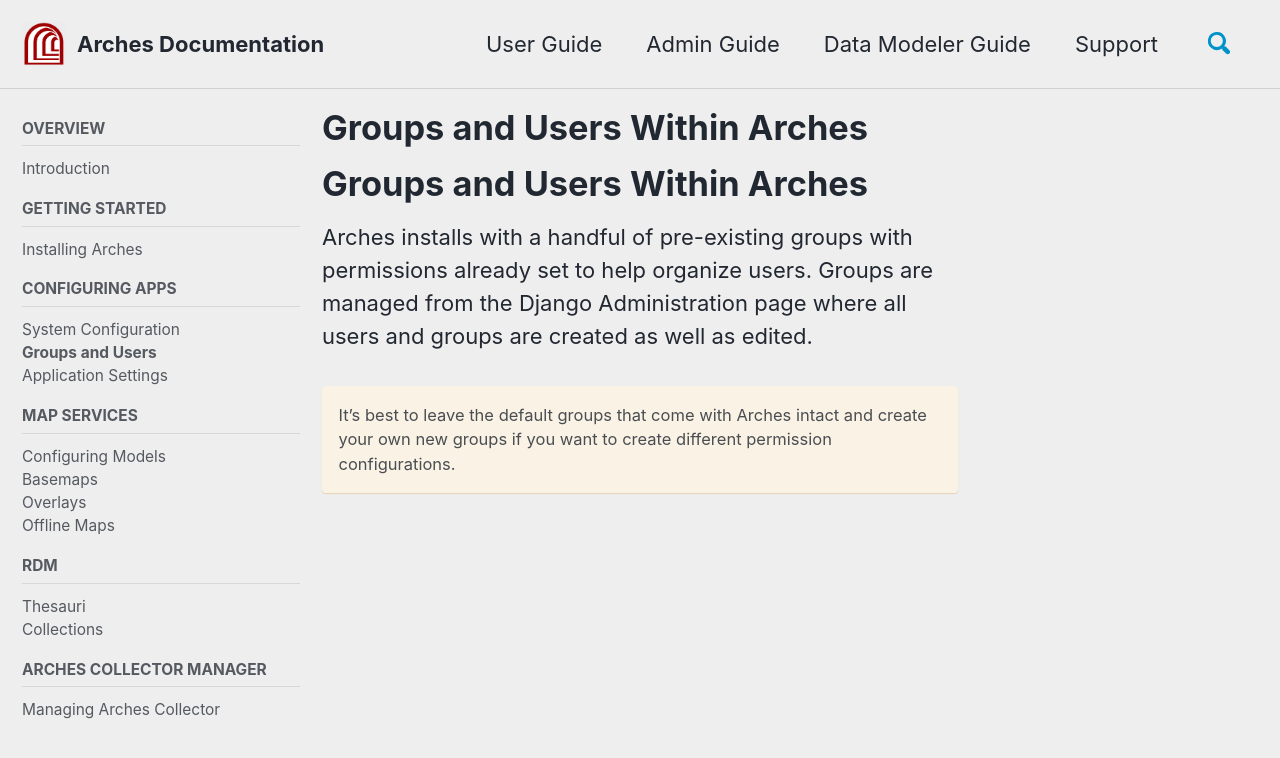
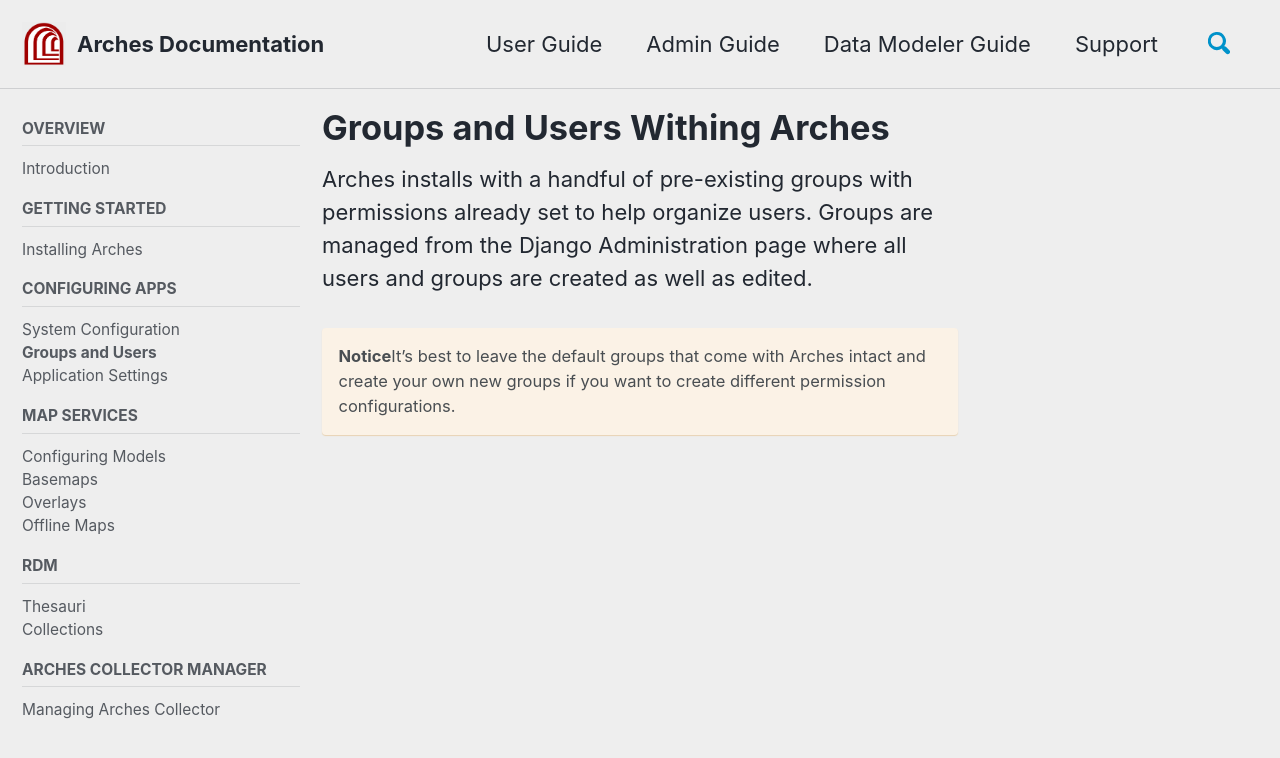
Before and after one commit to fargeo/archesguides, a Jekyll site: the page built from _pages/groups-users.md, in a window 1280 px wide and 900 px high. Shown: the top 758 px of the window. Built offline with Jekyll 4.4.1, drawn with Linux system fonts in a browser that asks for light colours; cached includes are drawn as plain includes; nearby versions of some CDN libraries; our own code applies the rules of GitHub Pages for plain Markdown files.

Commit message:
Update groups-users.md
front matter title and bold notice

```diff
--- a/_pages/groups-users.md
+++ b/_pages/groups-users.md
@@ -1,6 +1,7 @@
 ---
 permalink: /admin-docs/groups-users/
 layout: single
+title: Groups and Users Withing Arches
 sidebar:
   nav: "admin docs"
 defaults:
@@ -10,8 +11,7 @@
     values:
       author_profile: false
 ---
-# Groups and Users Within Arches
 Arches installs with a handful of pre-existing groups with permissions already set to help organize users. Groups are managed from the Django Administration page where all users and groups are created as well as edited.
 
-It's best to leave the default groups that come with Arches intact and create your own new groups if you want to create different permission configurations.
+**Notice**It's best to leave the default groups that come with Arches intact and create your own new groups if you want to create different permission configurations.
 {: .notice--warning}
```
